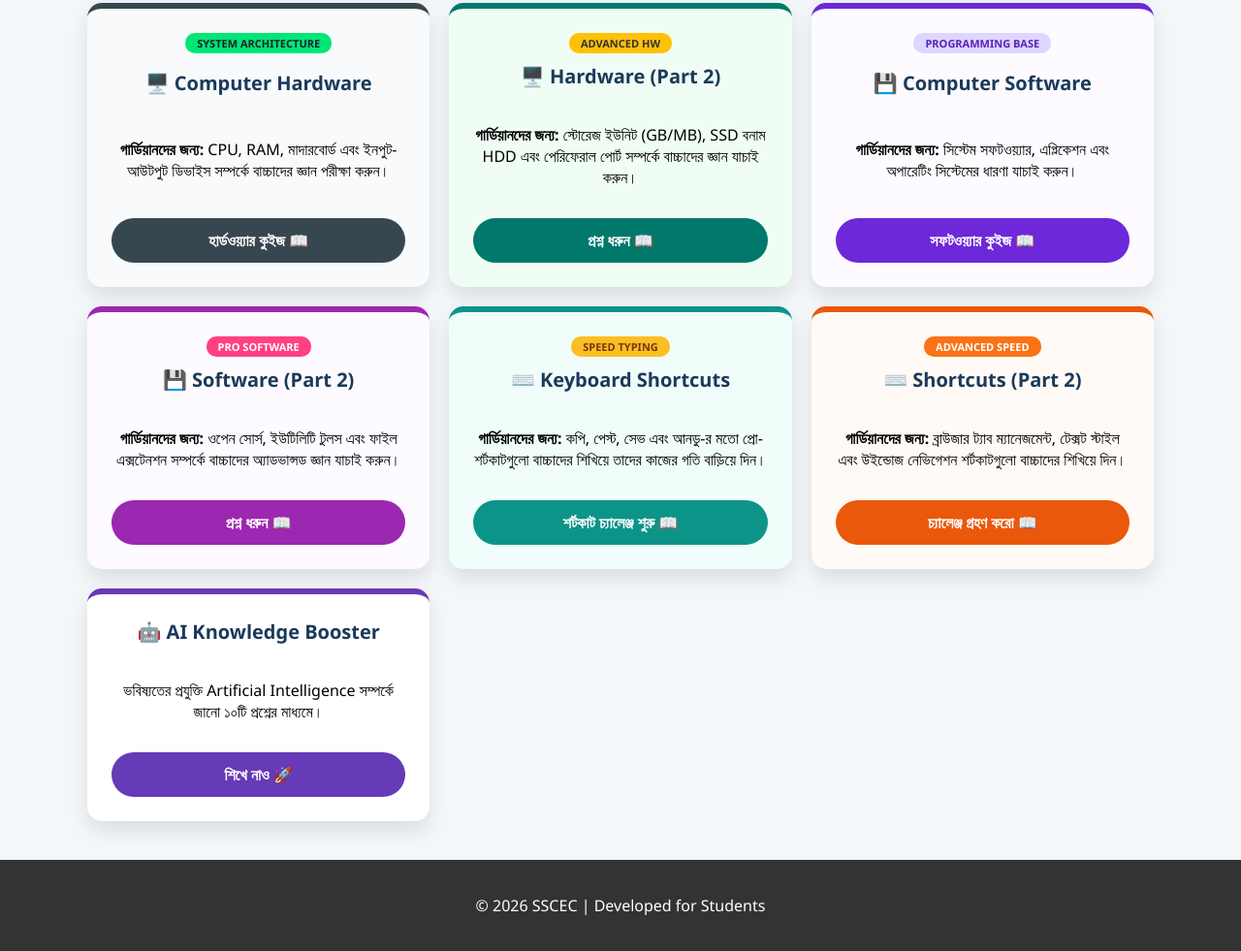
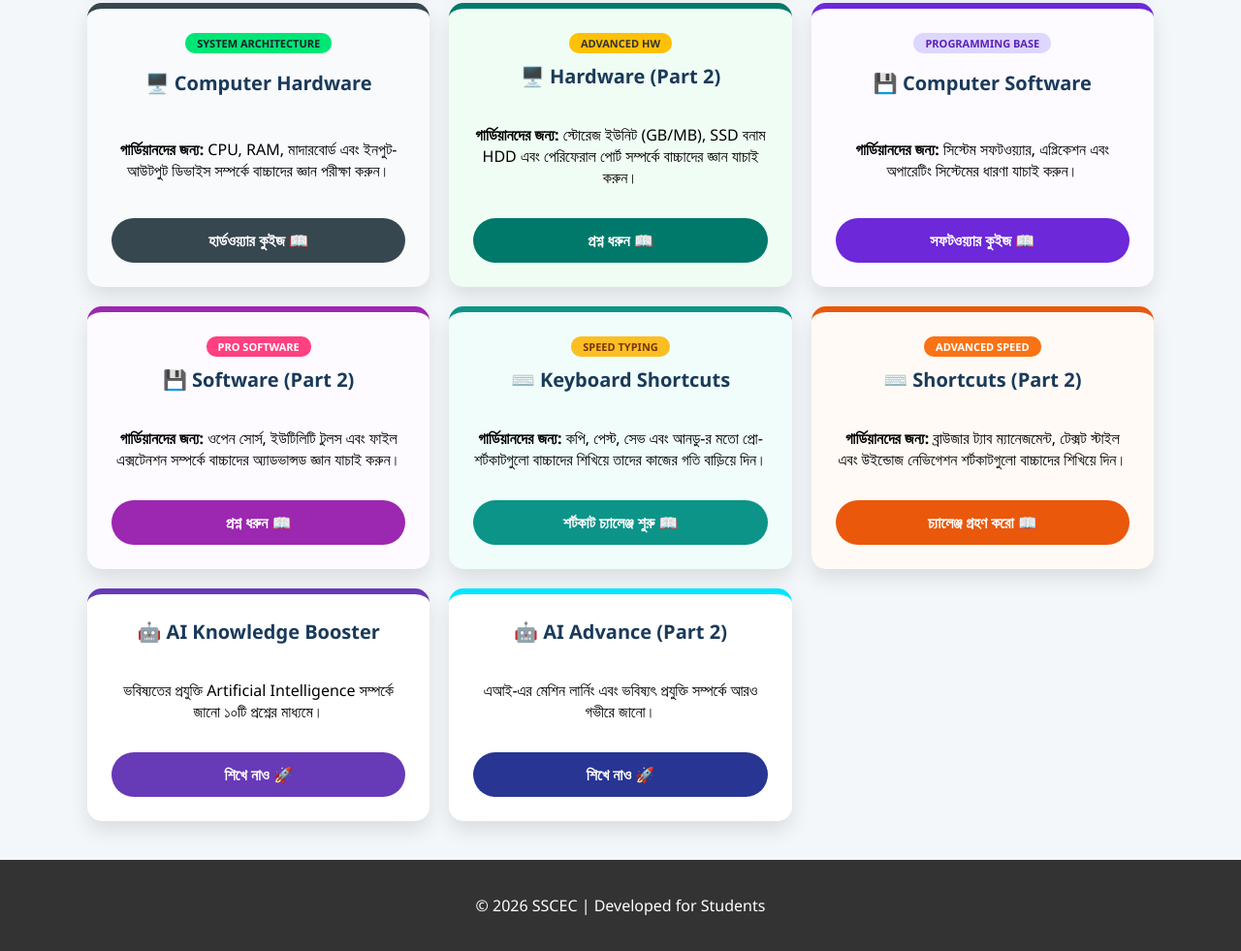
Before and after one commit to supersuccessenglishteacher/My-webpage, a plain HTML site: page index.html in a window 1280 px wide. Shown: the part 2844-3825 px from the top of the page at 97% size. Drawn offline with Linux system fonts and the light colour scheme.

Commit message:
Update index.html

```diff
--- a/index.html
+++ b/index.html
@@ -345,6 +345,11 @@
   <p>ভবিষ্যতের প্রযুক্তি Artificial Intelligence সম্পর্কে জানো ১০টি প্রশ্নের মাধ্যমে।</p>
   <a href="ai_knowledge.html" class="btn" style="background: #673ab7;">শিখে নাও 🚀</a>
 </div>
+      <div class="test-card" style="border-top-color: #00e5ff;">
+  <h3>🤖 AI Advance (Part 2)</h3>
+  <p>এআই-এর মেশিন লার্নিং এবং ভবিষ্যৎ প্রযুক্তি সম্পর্কে আরও গভীরে জানো।</p>
+  <a href="ai_part2.html" class="btn" style="background: #283593;">শিখে নাও 🚀</a>
+</div>
 
 
 
```
